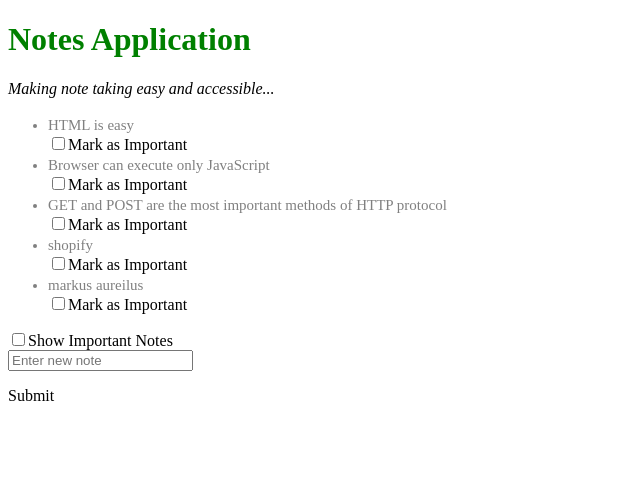
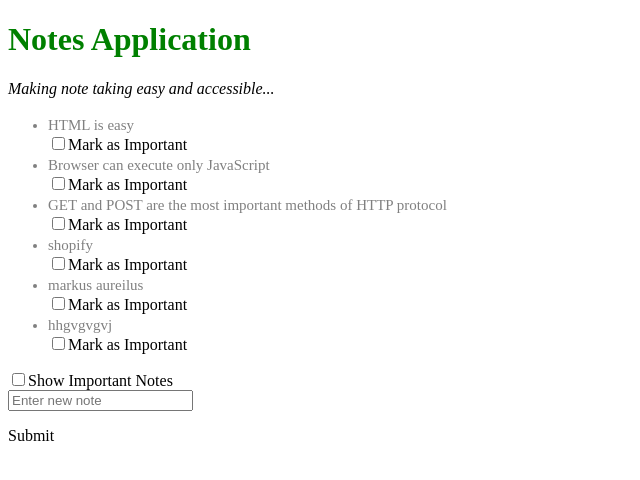
Before and after one commit to codetipster/notesapp, a React (Create React App) app: page / in a window 1280 px wide. Shown: the top 480 px of the page, without its empty margins (0-640 px from the left). Built offline with nearby package versions, Linux system fonts and the light colour scheme; data requests are answered from the project's data file.

Commit message:
fixed note update problem with toggleImportance

```diff
--- a/db.json
+++ b/db.json
@@ -4,7 +4,7 @@
       "id": 1,
       "content": "HTML is easy",
       "date": "2022-1-17T17:30:31.098Z",
-      "important": false
+      "important": true
     },
     {
       "id": 2,
@@ -29,6 +29,12 @@
       "date": "2022-11-10T04:44:17.152Z",
       "important": true,
       "id": 5
+    },
+    {
+      "content": "hhgvgvgvj",
+      "date": "2022-11-10T11:15:27.369Z",
+      "important": true,
+      "id": 6
     }
   ]
 }
--- a/src/App.js
+++ b/src/App.js
@@ -47,7 +47,7 @@ function App() {
     const changedNote = { ...note, important: !note.important };
 
     noteServices
-      .update(changedNote)
+      .update(id, changedNote)
       .then((returnedNote) => {
         //reset the notes status in server
         setNotesRepo(notesRepo.map((n) => (n.id !== id ? n : returnedNote)));
```
